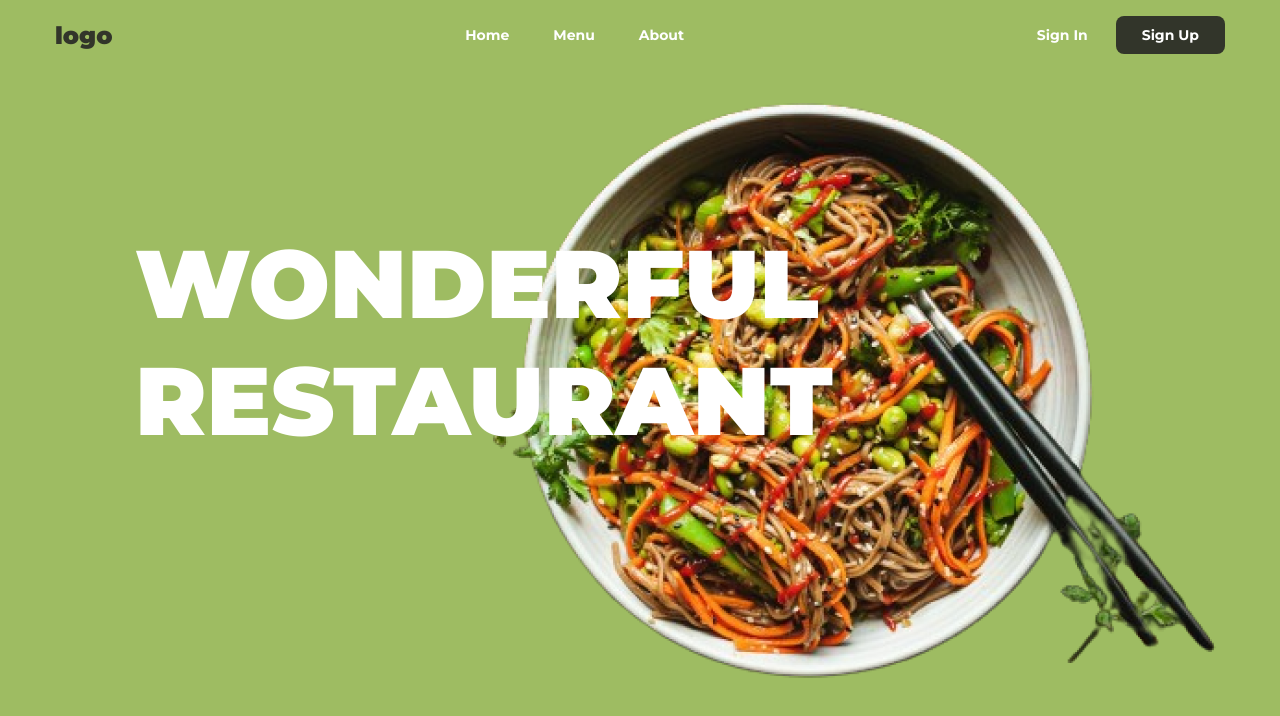
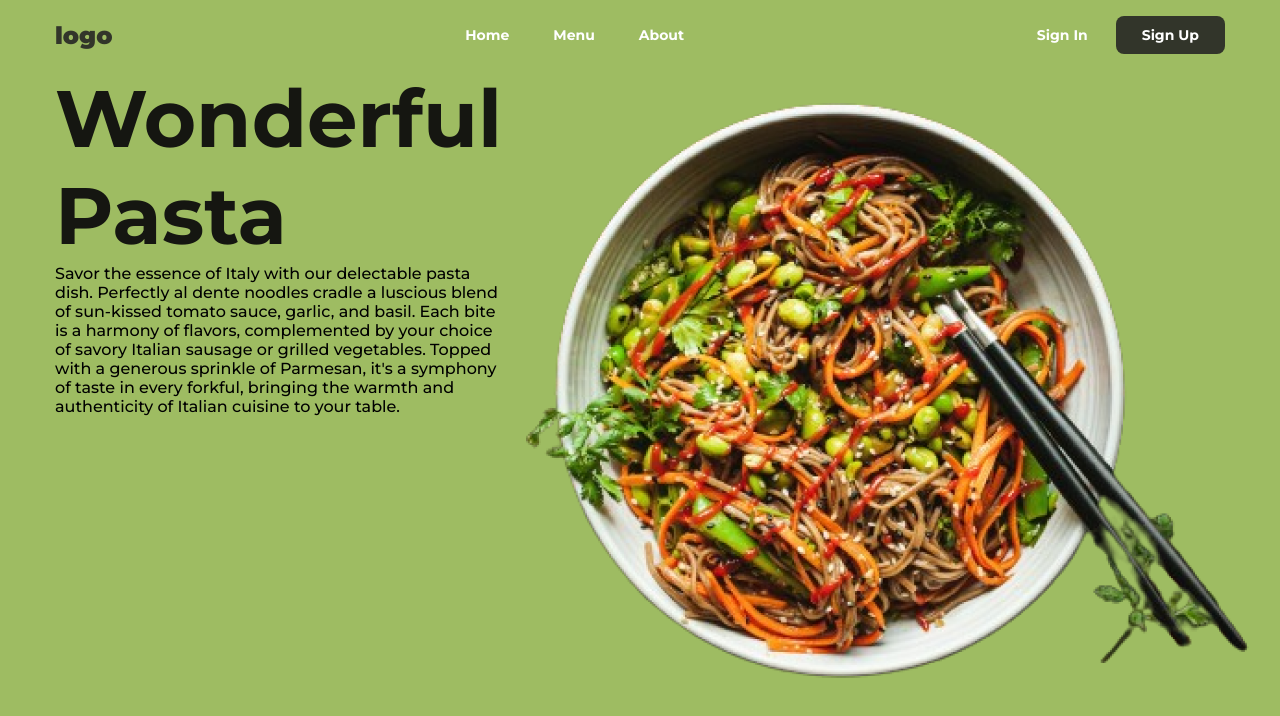
Before and after one commit to t-dlsantos/restaurant-page, a website built with webpack: page dist/index.html in a window 1280 px wide. Both pictures are taken after a click on the button "Menu". Built offline with nearby package versions, Linux system fonts and the light colour scheme.

Commit message:
feat: menu page structure and styling

```diff
--- a/src/index.js
+++ b/src/index.js
@@ -1,5 +1,25 @@
-import loadPage from './mainPage';
+import loadMainPage from './mainPage';
+import loadMenuPage from './menuPage';
 
-document.addEventListener('load', () => {
-  loadPage();
+const home = document.querySelector('.home-button');
+const about = document.querySelector('.about-button');
+const menu = document.querySelector('.menu-button');
+const content = document.querySelector('#content');
+
+window.addEventListener('load', () => {
+  content.appendChild(loadMainPage());
 });
+
+home.addEventListener('click', () => {
+  content.textContent = '';
+  content.appendChild(loadMainPage());
+});
+
+menu.addEventListener('click', () => {
+  content.textContent = '';
+  content.appendChild(loadMenuPage())
+});
+
+about.addEventListener('click', () => {
+  content.textContent = '';
+});
--- a/src/main.css
+++ b/src/main.css
@@ -66,17 +66,3 @@ button {
   width: 1170px;
   margin: 0 auto;
 }
-
-.wonderful {
-  position: absolute;
-  top: 155px;
-  left: 80px;
-  font-size: 96px;
-  font-weight: 1000;
-  color: white;
-}
-
-.image {
-  position: absolute;
-  right:2px;
-}
--- /dev/null
+++ b/src/mainPage.css
@@ -0,0 +1,12 @@
+.wonderful {
+  font-size: 200px;
+  font-weight: 700;
+  color: #151611;
+}
+
+.image {
+  position: absolute;
+  width: 700px;
+  top: 20px;
+  right: 20px;
+}
--- a/src/mainPage.js
+++ b/src/mainPage.js
@@ -1,8 +1,8 @@
 import './main.css';
+import './mainPage.css';
 import Image from './image.png'
 
-function loadPage() {
-  const content = document.querySelector('#content');
+function loadMainPage() {
   const section = document.createElement('section');
   const wonderful = document.createElement('h1');
   const image = document.createElement('img');
@@ -10,14 +10,15 @@ function loadPage() {
   image.src = Image;
   image.classList.add('image');
 
-  wonderful.textContent = "WONDERFUL RESTAURANT";
+  wonderful.textContent = "Wonderful Restaurant";
   wonderful.classList.add('wonderful');
 
   section.classList.add('section');
+  section.appendChild(wonderful);
   section.appendChild(image);
-  section.appendChild(wonderful);
 
-  content.appendChild(section);
+
+  return section;
 }
 
-export default loadPage();
+export default loadMainPage;
--- /dev/null
+++ b/src/menuPage.css
@@ -0,0 +1,8 @@
+.title {
+  font-size: 80px;
+  color: #151611;
+}
+
+section {
+  display: flex;
+}
--- /dev/null
+++ b/src/menuPage.js
@@ -0,0 +1,31 @@
+import './main.css';
+import './menuPage.css';
+import Image from './image.png';
+
+function loadMenuPage() {
+  const section = document.createElement('section');
+  const image = document.createElement('img');
+  const title = document.createElement('h1');
+  const description = document.createElement('p');
+  const ctn = document.createElement('div');
+
+  image.src = Image;
+
+  title.textContent = "Wonderful Pasta";
+  title.classList.add('title');
+
+  description.textContent = "Savor the essence of Italy with our delectable pasta dish. Perfectly al dente noodles cradle a luscious blend of sun-kissed tomato sauce, garlic, and basil. Each bite is a harmony of flavors, complemented by your choice of savory Italian sausage or grilled vegetables. Topped with a generous sprinkle of Parmesan, it's a symphony of taste in every forkful, bringing the warmth and authenticity of Italian cuisine to your table.";
+  section.classList.add('section');
+
+  ctn.appendChild(title);
+  ctn.appendChild(description);
+
+  ctn.classList.add('container');
+
+  section.appendChild(ctn);
+  section.appendChild(image);
+
+  return section;
+}
+
+export default loadMenuPage;
```
Also changed, not shown: dist/index.html, dist/main.js.
